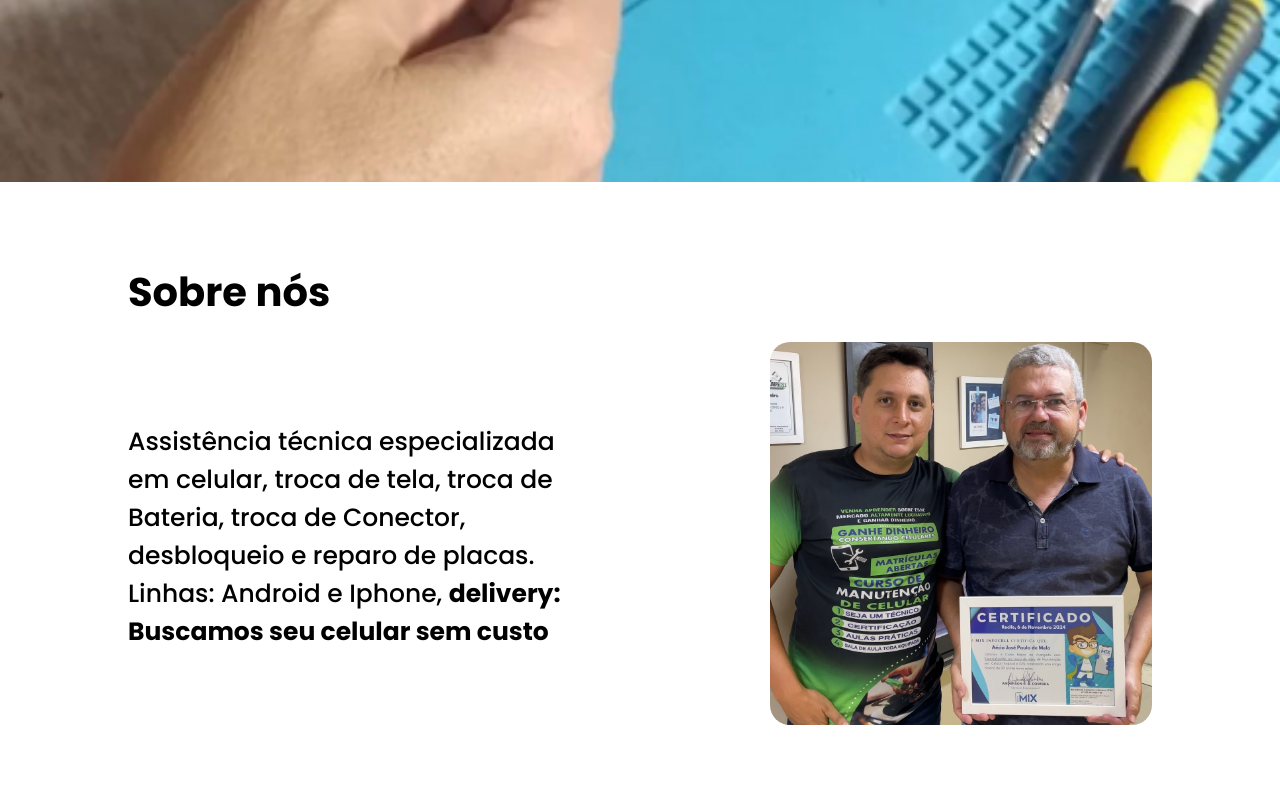
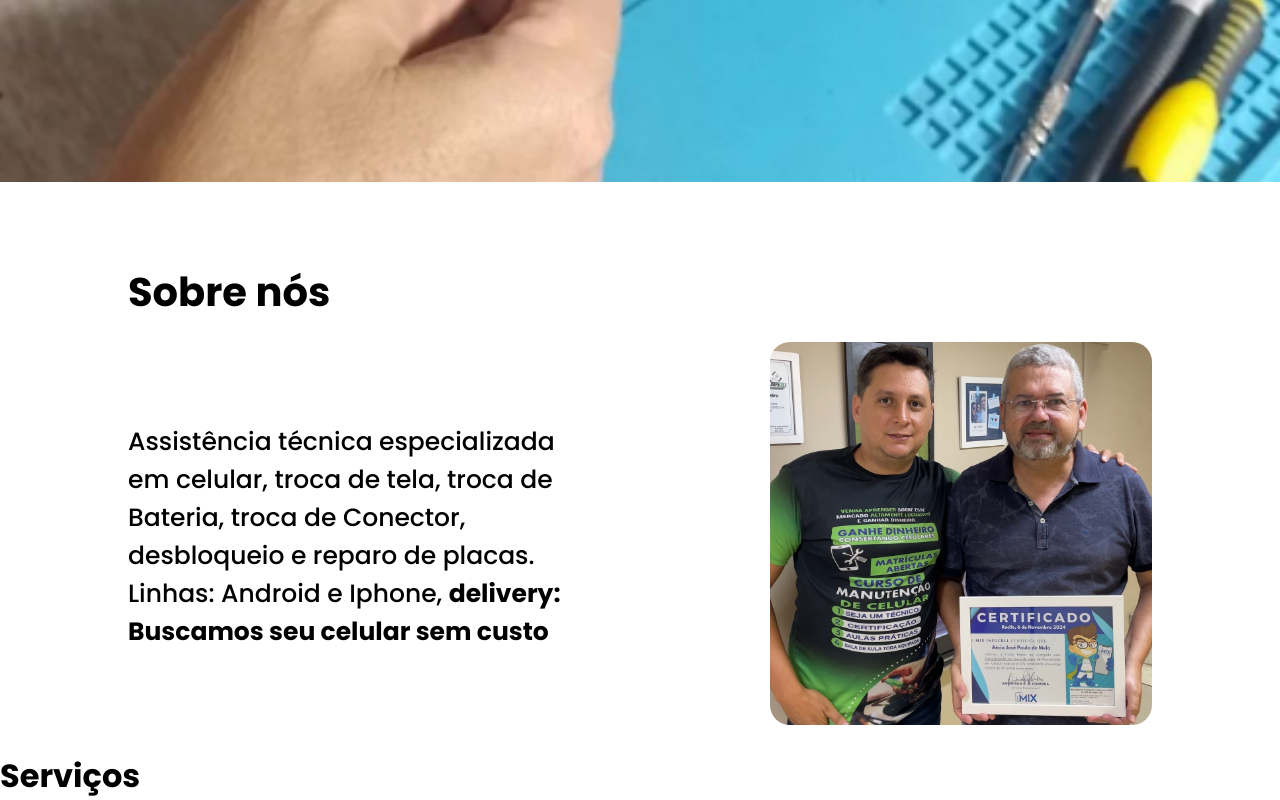
Before and after one commit to AecioJose189/site_em_react, a React (Vite) app in the folder site_am_cell/: page / in a window 1280 px wide. Shown: the part 618-1418 px from the top of the page. Before the commit the page ends 1370 px from the top, so only its background shows below. Built offline with nearby package versions, Linux system fonts and the light colour scheme.

Commit message:
ta_tudo_baguncado

```diff
--- /dev/null
+++ b/site_am_cell/src/components/Servicos.tsx
@@ -0,0 +1,11 @@
+import './Servicos.css'
+
+function Servicos() {
+    return(
+        <header className='servicos-title'>
+            <h1>Serviços</h1>
+        </header>
+    )
+}
+
+export default Servicos
--- a/site_am_cell/src/main.tsx
+++ b/site_am_cell/src/main.tsx
@@ -4,13 +4,13 @@ import './index.css'
 import Carrossel from './components/Carrossel'
 import NavBar from './components/NavBar'
 import SobreNos from './components/SobreNos'
-import React from "react";
-import { Route, BrowserRouter, Routes } from "react-router-dom";
+import Servicos from './components/Servicos'
 
 createRoot(document.getElementById('root')!).render(
   <StrictMode>
     <NavBar />
     <Carrossel/>
     <SobreNos/>
+    <Servicos/>
   </StrictMode>
 )
```
Also changed, not shown: site_am_cell/src/components/Servicos.css (added).
